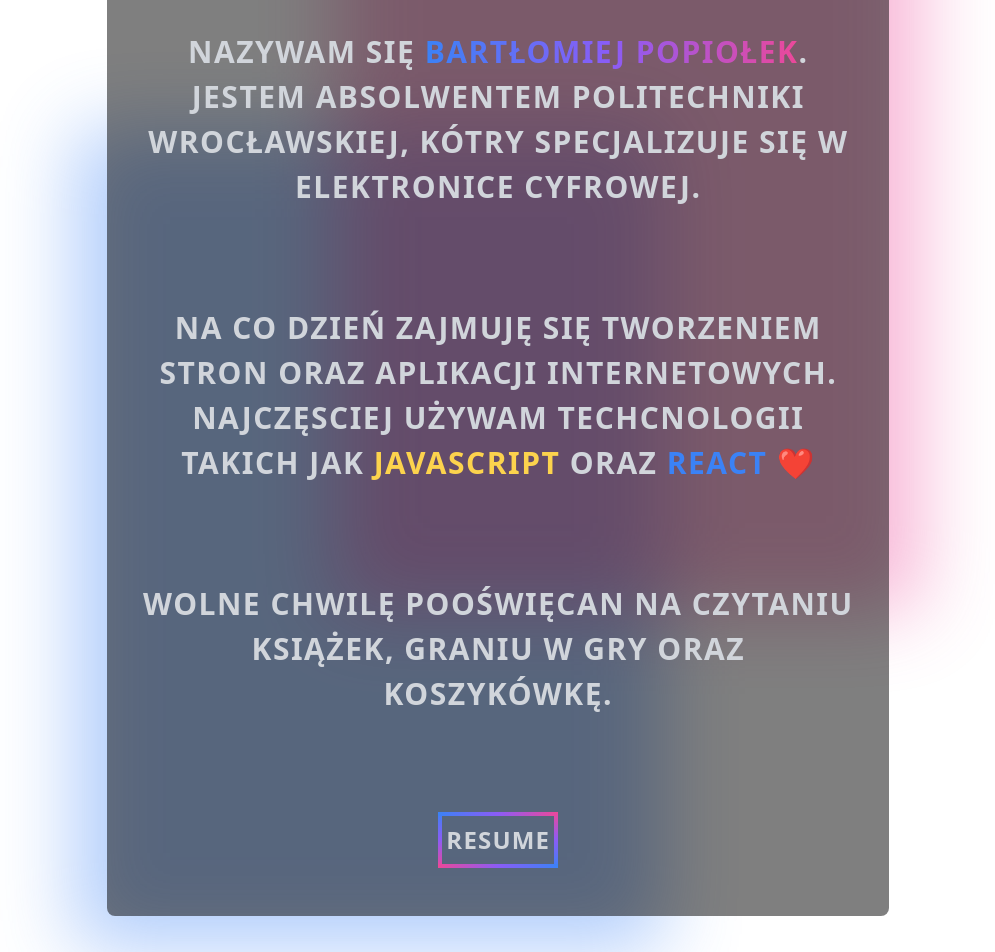
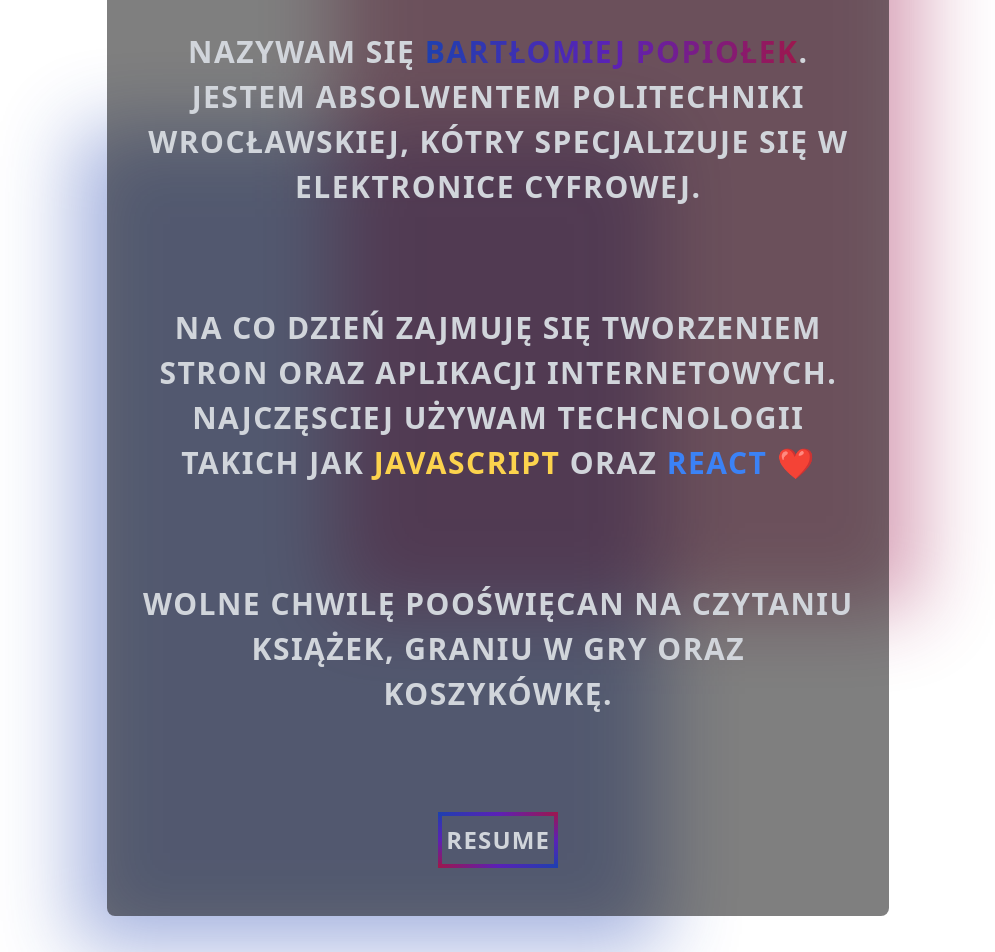
Before and after one commit to BerryTheDeveloper/Old-Portfolio, a React (Create React App) app: page / in a window 1280 px wide. Shown: the part 3020-3972 px from the top of the page, without its empty margins (259-1254 px from the left). Built offline with nearby package versions, Linux system fonts and the light colour scheme; what tailwindcss-filters would draw is missing.

Commit message:
Change gradient color in About and Contact Page

```diff
--- a/src/pages/About.js
+++ b/src/pages/About.js
@@ -27,7 +27,7 @@ const About = () => {
     return (
         <div className="w-full flex flex-col m-auto">
             <div className="w-full text-center pt-36">
-                <p className="text-7xl uppercase font-extrabold leading-tight bg-clip-text text-transparent bg-gradient-to-r from-blue-700 to-pink-700 animate-bg-gradient">
+                <p className="text-7xl uppercase font-extrabold leading-tight bg-clip-text text-transparent bg-gradient-to-r from-blue-800 via-purple-800 to-pink-800 animate-bg-gradient">
                     let me introduce myself
                 </p>
             </div>
@@ -42,7 +42,7 @@ const About = () => {
                         </p>
                         <p className="text-gray-300 px-8">
                             Nazywam się{" "}
-                            <span className="bg-clip-text text-transparent bg-gradient-to-r from-blue-500 via-purple-500 to-pink-500">
+                            <span className="bg-clip-text text-transparent bg-gradient-to-r from-blue-800 via-purple-800 to-pink-800">
                                 Bartłomiej Popiołek
                             </span>
                             . Jestem absolwentem Politechniki Wrocławskiej,
@@ -63,10 +63,10 @@ const About = () => {
                     </div>
                     <div className="absolute inset-0 bg-black opacity-50 backdrop-blur rounded-lg border-1 z-10"></div>
                     <div
-                        className="absolute -bottom-8 -left-8 w-3/4 h-3/4 rounded-lg bg-blue-500 opacity-40"
+                        className="absolute -bottom-8 -left-8 w-3/4 h-3/4 rounded-lg bg-blue-800 opacity-40"
                         style={{ filter: "blur(40px)" }}></div>
                     <div
-                        className="absolute -top-8 -right-8 w-3/4 h-3/4 rounded-lg bg-pink-500 opacity-40"
+                        className="absolute -top-8 -right-8 w-3/4 h-3/4 rounded-lg bg-pink-800 opacity-40"
                         style={{ filter: "blur(40px)" }}></div>
 
                     <div className="w-max h-max m-auto flex justify-center text-gray-300 relative cursor-pointer z-20 mb-12">
@@ -77,10 +77,10 @@ const About = () => {
                             onMouseLeave={handleMouseLeave}>
                             Resume
                         </a>
-                        <div className="div-left absolute -inset-y-1 left-0 w-1 h-full m-auto z-20 bg-gradient-to-t from-pink-500 via-purple-500 to-blue-500"></div>
-                        <div className="div-top absolute -inset-x-1 top-0 h-1 w-full m-auto z-20 bg-gradient-to-r from-blue-500 via-purple-500 to-pink-500"></div>
-                        <div className="div-right absolute -inset-y-1 right-0 w-1 h-full m-auto z-20 bg-gradient-to-b from-pink-500 via-purple-500 to-blue-500"></div>
-                        <div className="div-bottom absolute -inset-x-1 bottom-0 h-1 w-full m-auto z-20 bg-gradient-to-l from-blue-500 via-purple-500 to-pink-500"></div>
+                        <div className="div-left absolute -inset-y-1 left-0 w-1 h-full m-auto z-20 bg-gradient-to-t from-pink-800 via-purple-800 to-blue-800"></div>
+                        <div className="div-top absolute -inset-x-1 top-0 h-1 w-full m-auto z-20 bg-gradient-to-r from-blue-800 via-purple-800 to-pink-800"></div>
+                        <div className="div-right absolute -inset-y-1 right-0 w-1 h-full m-auto z-20 bg-gradient-to-b from-pink-800 via-purple-800 to-blue-800"></div>
+                        <div className="div-bottom absolute -inset-x-1 bottom-0 h-1 w-full m-auto z-20 bg-gradient-to-l from-blue-800 via-purple-800 to-pink-800"></div>
                     </div>
                 </div>
             </div>
--- a/src/pages/Contact.js
+++ b/src/pages/Contact.js
@@ -5,9 +5,9 @@ import Form from "../components/Form";
 function Contact() {
     const cssClasses = [
         "bg-gradient-to-r",
-        "from-blue-500",
-        "via-purple-500",
-        "to-pink-500",
+        "from-blue-800",
+        "via-purple-800",
+        "to-pink-800",
         "animate-btn-gradient",
         "bg-clip-text",
         "text-transparent",
```
